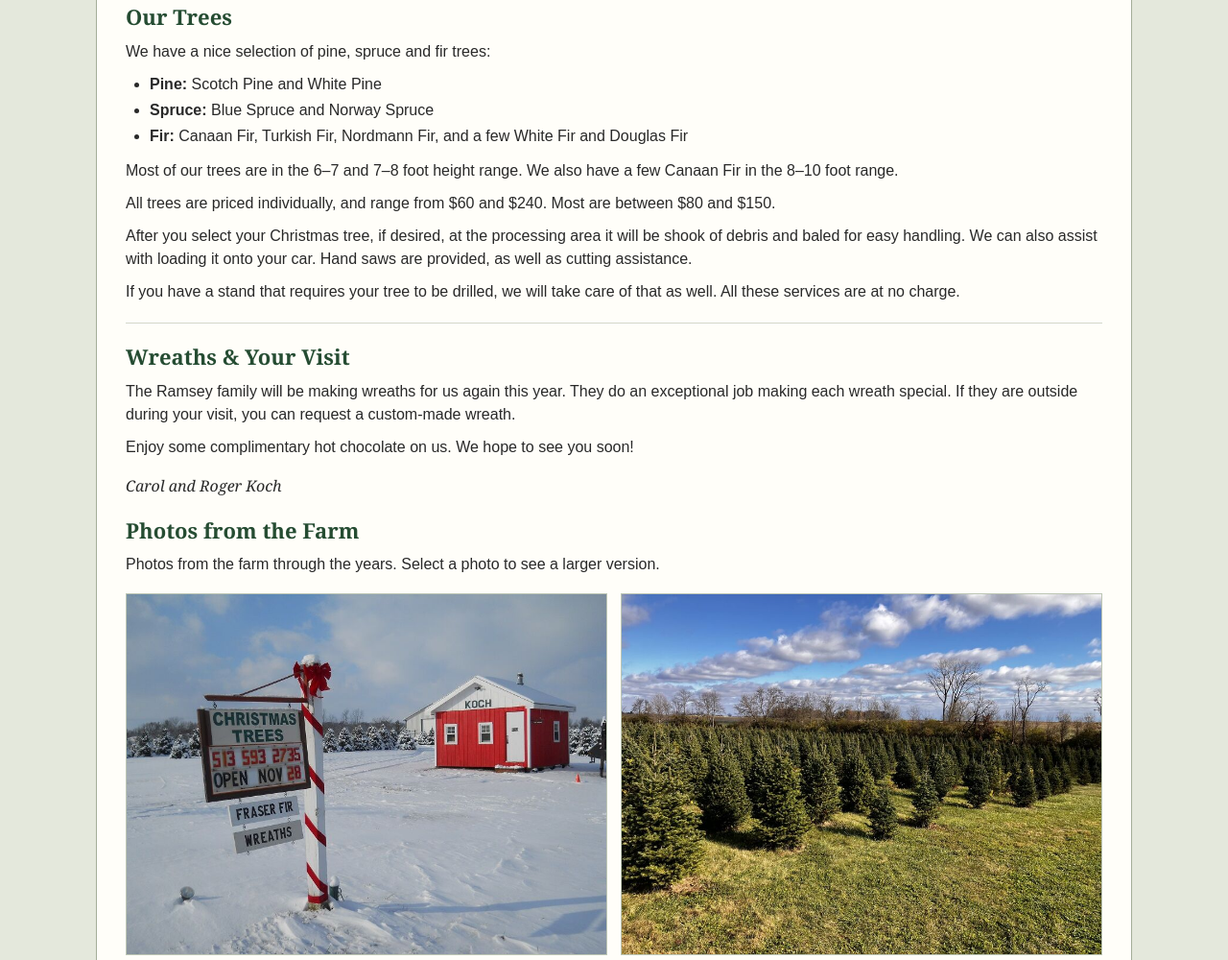
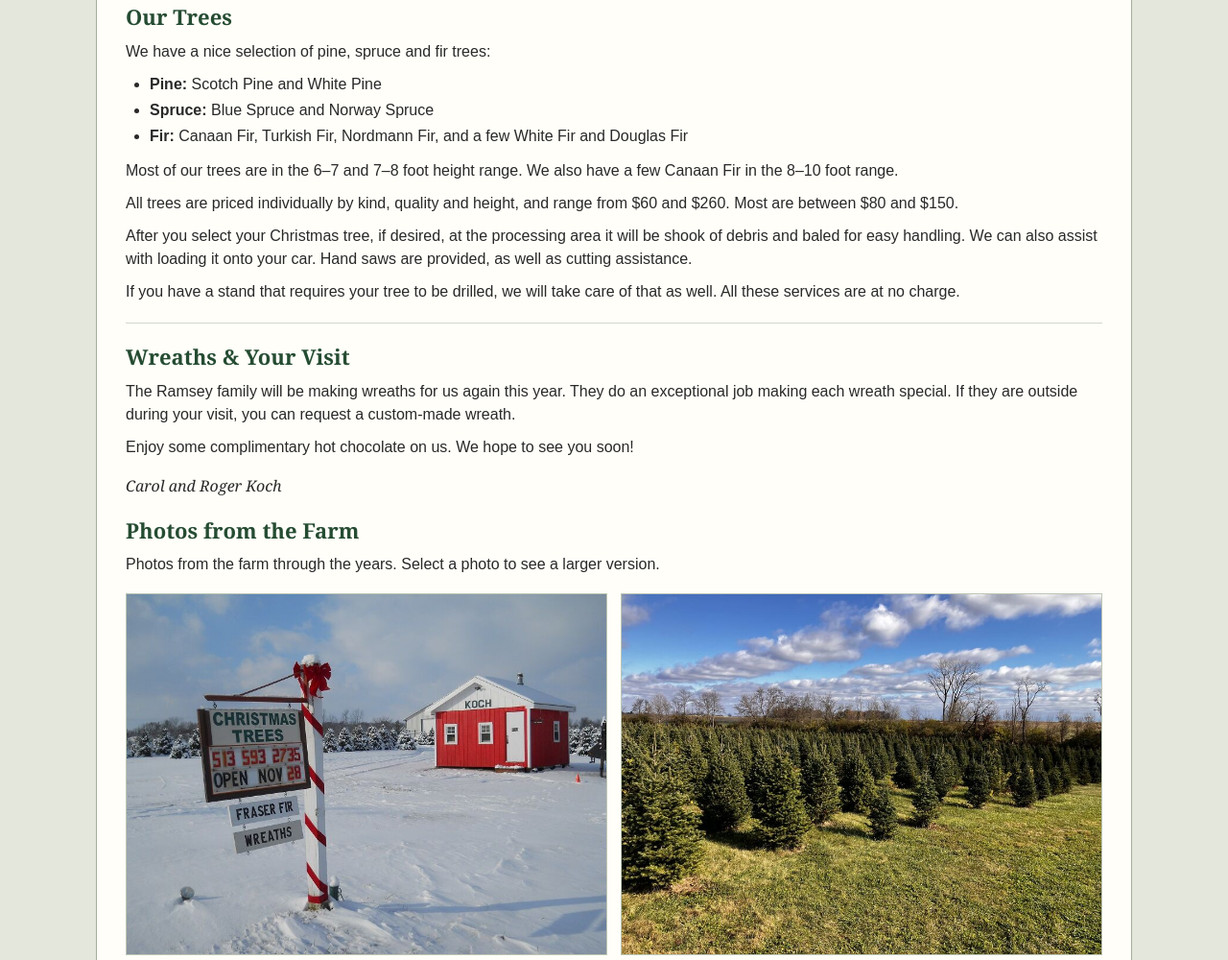
Before and after one commit to kochrt/kochchristmastrees, a plain HTML site: page site/index.html in a window 1280 px wide. Shown: the part 951-1951 px from the top of the page at 96% size. Drawn offline with Linux system fonts and the light colour scheme.

Commit message:
copy update

```diff
--- a/site/index.html
+++ b/site/index.html
@@ -95,7 +95,7 @@
             Most of our trees are in the 6–7 and 7–8 foot height range. We also
             have a few Canaan Fir in the 8–10 foot range.
           </p>
-          <p>All trees are priced individually, and range from $60 and $240. Most are between $80 and $150.</p>
+          <p>All trees are priced individually by kind, quality and height, and range from $60 and $260. Most are between $80 and $150.</p>
           <p>After you select your Christmas tree, if desired, at the processing area it will be shook of debris and baled for easy handling. We can also assist with loading it onto your car. Hand saws are provided, as well as cutting assistance.</p>
           <p>If you have a stand that requires your tree to be drilled, we will take care of that as well. All these services are at no charge.</p>
         </section>
```
